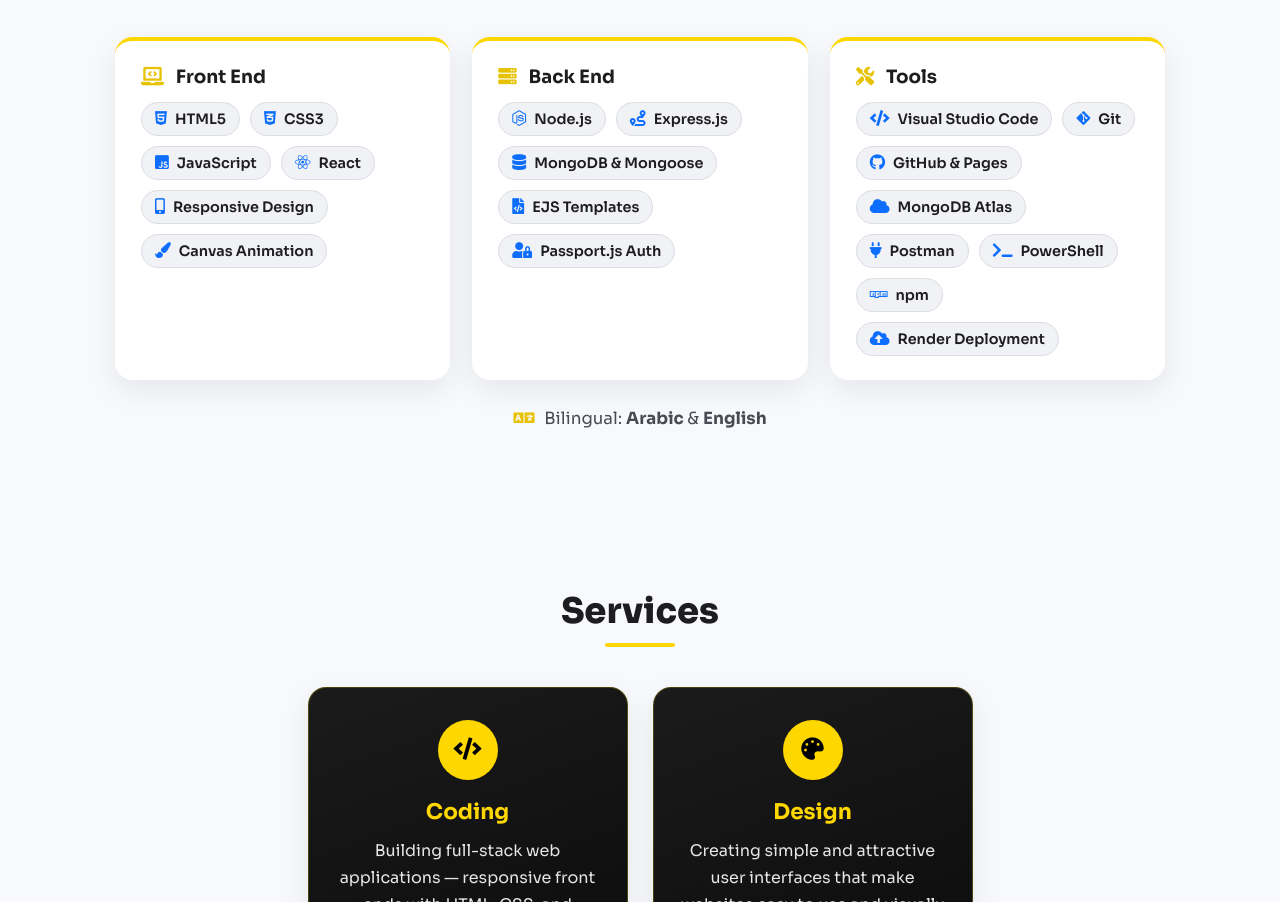
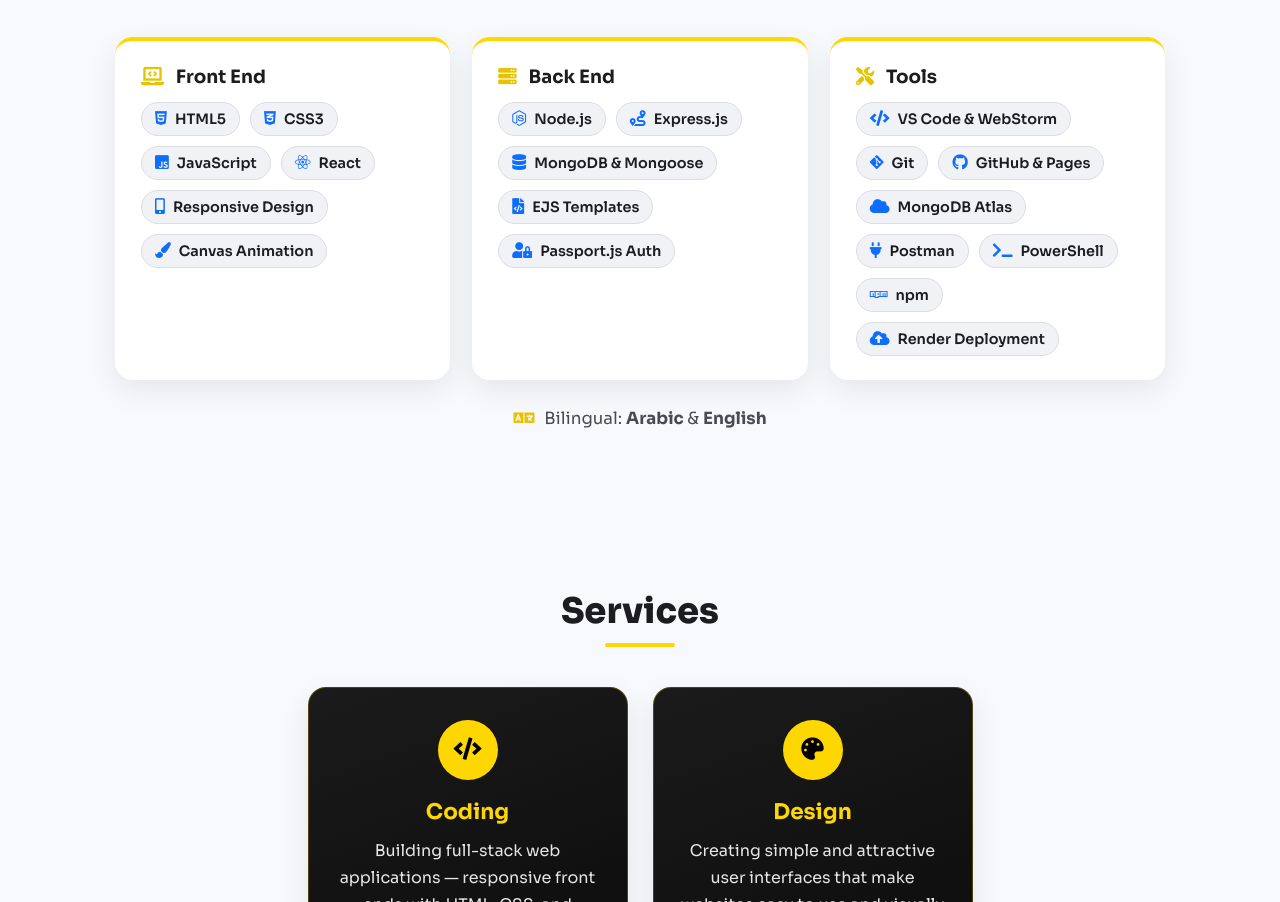
Before and after one commit to moezsiddig/Interactive_personal_website, a plain HTML site: page index.html in a window 1280 px wide. Shown: the part 1449-2351 px from the top of the page. Drawn offline with Linux system fonts and the light colour scheme.

Commit message:
List WebStorm together with VS Code in tools

```diff
--- a/index.html
+++ b/index.html
@@ -165,7 +165,7 @@
       <div class="skill-group">
         <h3><i class="fas fa-tools"></i> Tools</h3>
         <ul>
-          <li><i class="fas fa-code"></i> Visual Studio Code</li>
+          <li><i class="fas fa-code"></i> VS Code &amp; WebStorm</li>
           <li><i class="fab fa-git-alt"></i> Git</li>
           <li><i class="fab fa-github"></i> GitHub &amp; Pages</li>
           <li><i class="fas fa-cloud"></i> MongoDB Atlas</li>
```
Also changed, not shown: images/portfolio-2.jpg.
